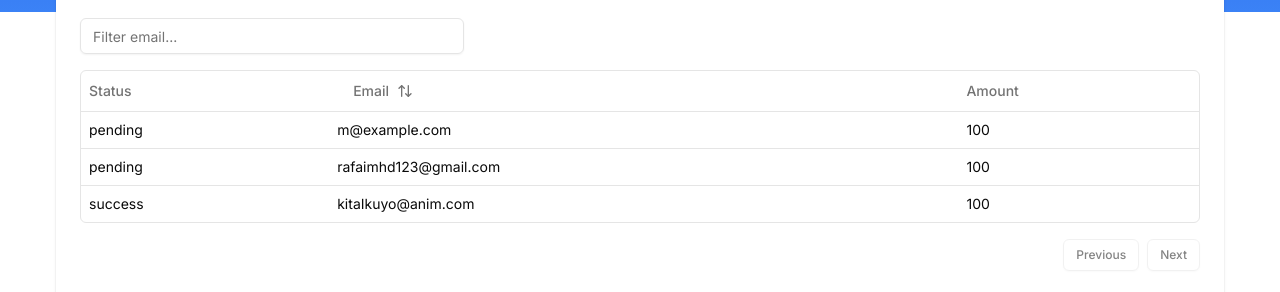
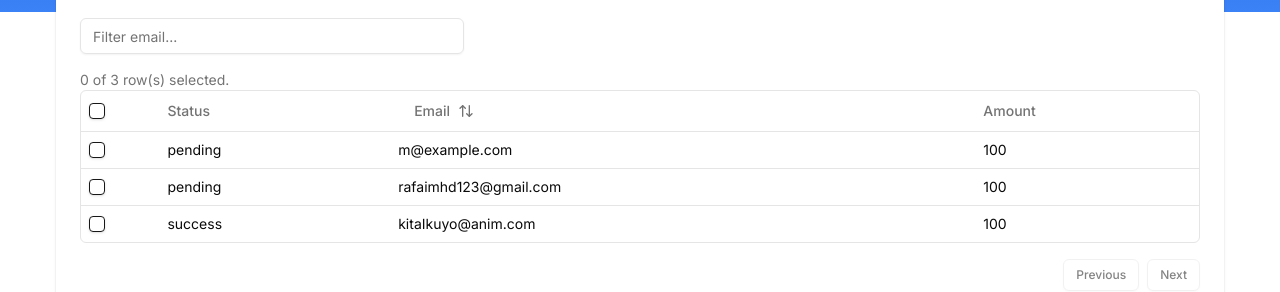
Before and after one commit to rafai123/financial-app, a Next.js app: page /accounts in a window 1280 px wide. Shown: the part 316-608 px from the top of the page. Built offline with nearby package versions, Linux system fonts and the light colour scheme; no server answers; what drizzle-zod, hono would draw is missing.

Commit message:
add selection in table

```diff
--- a/app/(dashboard)/accounts/columns.tsx
+++ b/app/(dashboard)/accounts/columns.tsx
@@ -3,6 +3,7 @@
 import { Button } from "@/components/ui/button"
 import { ColumnDef } from "@tanstack/react-table"
 import { ArrowUpDown } from "lucide-react"
+import { Checkbox } from "@/components/ui/checkbox"
 
 // This type is used to define the shape of our data.
 // You can use a Zod schema here if you want.
@@ -14,6 +15,26 @@
 }
 
 export const columns: ColumnDef<Payment>[] = [
+  {
+    id: "select",
+    header: ({ table }) => (
+      <Checkbox
+        checked={
+          table.getIsAllPageRowsSelected() ||
+          (table.getIsSomePageRowsSelected() && "indeterminate")
+        }
+        onCheckedChange={(value) => table.toggleAllPageRowsSelected(!!value)}
+        aria-label="Select all"
+      />
+    ),
+    cell: ({ row }) => (
+      <Checkbox
+        checked={row.getIsSelected()}
+        onCheckedChange={(value) => row.toggleSelected(!!value)}
+        aria-label="Select row"
+      />
+    )
+  },
   {
     accessorKey: "status",
     header: "Status",
--- a/components/data-table.tsx
+++ b/components/data-table.tsx
@@ -38,6 +38,7 @@
 
     const [sorting, setSorting] = React.useState<SortingState>([])
     const [columnFilters, setColumnFilters] = React.useState<ColumnFiltersState>([])
+    const [rowSelection, setRowSelection] = React.useState({})
 
   const table = useReactTable({
     data,
@@ -48,9 +49,11 @@
     getSortedRowModel: getSortedRowModel(),
     onColumnFiltersChange: setColumnFilters,
     getFilteredRowModel: getFilteredRowModel(),
+    onRowSelectionChange: setRowSelection,
     state: {
         sorting,
         columnFilters,
+        rowSelection,
     }
   })
 
@@ -65,6 +68,10 @@
                 }}
                 className="max-w-sm"
             />
+        </div>
+        <div className="flex-1 text-sm text-muted-foreground">
+            {table.getFilteredSelectedRowModel().rows.length} of{" "}
+            {table.getFilteredRowModel().rows.length} row(s) selected.
         </div>
         <div className="rounded-md border">
         <Table>
--- /dev/null
+++ b/components/ui/checkbox.tsx
@@ -0,0 +1,30 @@
+"use client"
+
+import * as React from "react"
+import * as CheckboxPrimitive from "@radix-ui/react-checkbox"
+import { CheckIcon } from "@radix-ui/react-icons"
+
+import { cn } from "@/lib/utils"
+
+const Checkbox = React.forwardRef<
+  React.ElementRef<typeof CheckboxPrimitive.Root>,
+  React.ComponentPropsWithoutRef<typeof CheckboxPrimitive.Root>
+>(({ className, ...props }, ref) => (
+  <CheckboxPrimitive.Root
+    ref={ref}
+    className={cn(
+      "peer h-4 w-4 shrink-0 rounded-sm border border-primary shadow focus-visible:outline-none focus-visible:ring-1 focus-visible:ring-ring disabled:cursor-not-allowed disabled:opacity-50 data-[state=checked]:bg-primary data-[state=checked]:text-primary-foreground",
+      className
+    )}
+    {...props}
+  >
+    <CheckboxPrimitive.Indicator
+      className={cn("flex items-center justify-center text-current")}
+    >
+      <CheckIcon className="h-4 w-4" />
+    </CheckboxPrimitive.Indicator>
+  </CheckboxPrimitive.Root>
+))
+Checkbox.displayName = CheckboxPrimitive.Root.displayName
+
+export { Checkbox }
--- a/package.json
+++ b/package.json
@@ -19,6 +19,7 @@
     "@hookform/resolvers": "^3.9.0",
     "@neondatabase/serverless": "^0.9.5",
     "@paralleldrive/cuid2": "^2.2.2",
+    "@radix-ui/react-checkbox": "^1.1.1",
     "@radix-ui/react-dialog": "^1.1.1",
     "@radix-ui/react-icons": "^1.3.0",
     "@radix-ui/react-label": "^2.1.0",
```
Also changed, not shown: 1 other file (tests, documents, lock files or other folders).
